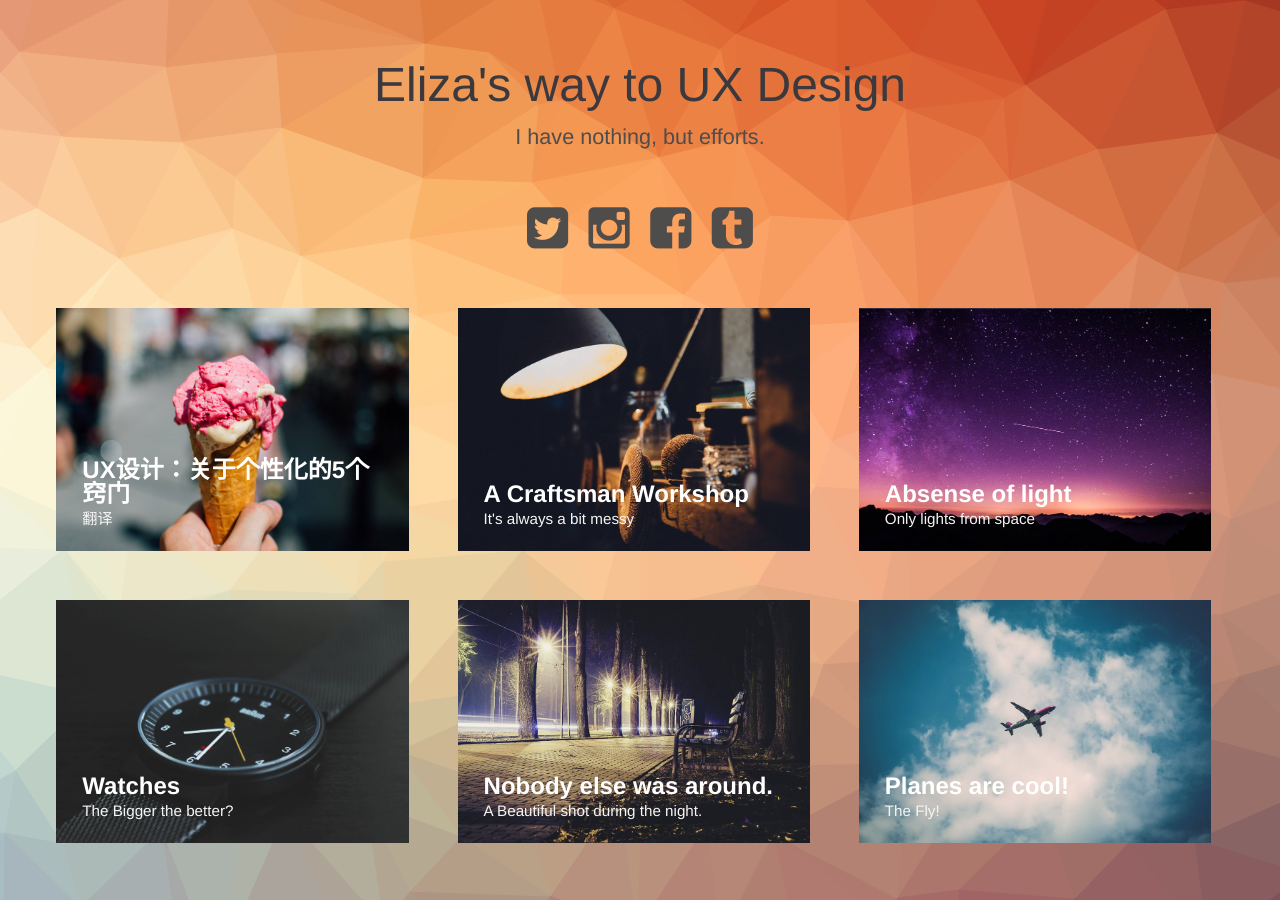
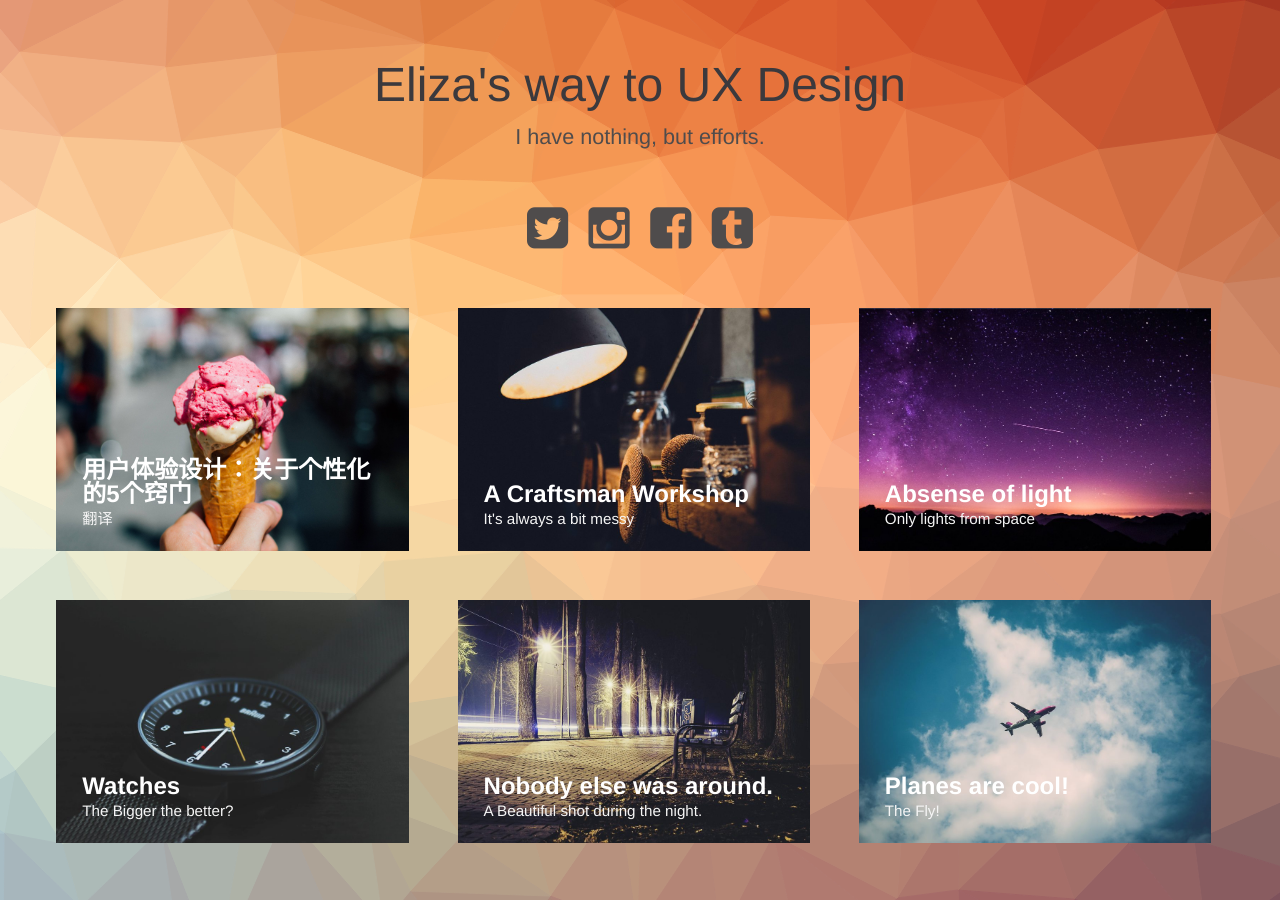
Before and after one commit to eliza9/eliza9.github.io, a Jekyll site: the page built from index.html, in a window 1280 px wide. Built offline with Jekyll 4.4.1, drawn with Linux system fonts in a browser that asks for light colours.

Commit message:
Update 2015-04-24-i-scream.markdown

```diff
--- a/_posts/2015-04-24-i-scream.markdown
+++ b/_posts/2015-04-24-i-scream.markdown
@@ -1,5 +1,5 @@
 ---
-title:  "UX设计：关于个性化的5个窍门"
+title:  "用户体验设计：关于个性化的5个窍门"
 subtitle: "翻译"
 author: "Eliza"
 avatar: "img/authors/Eliza.jpg"
```
